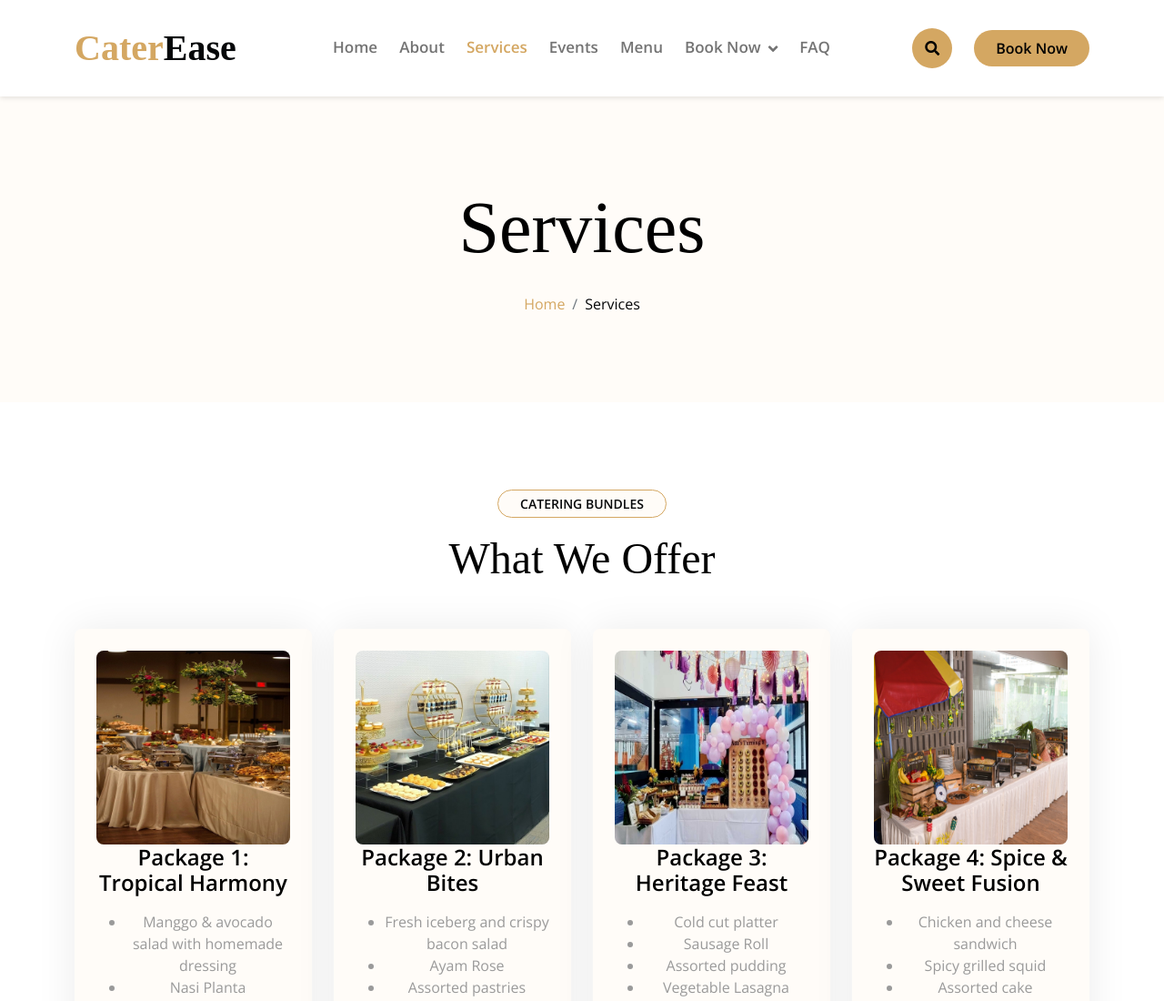
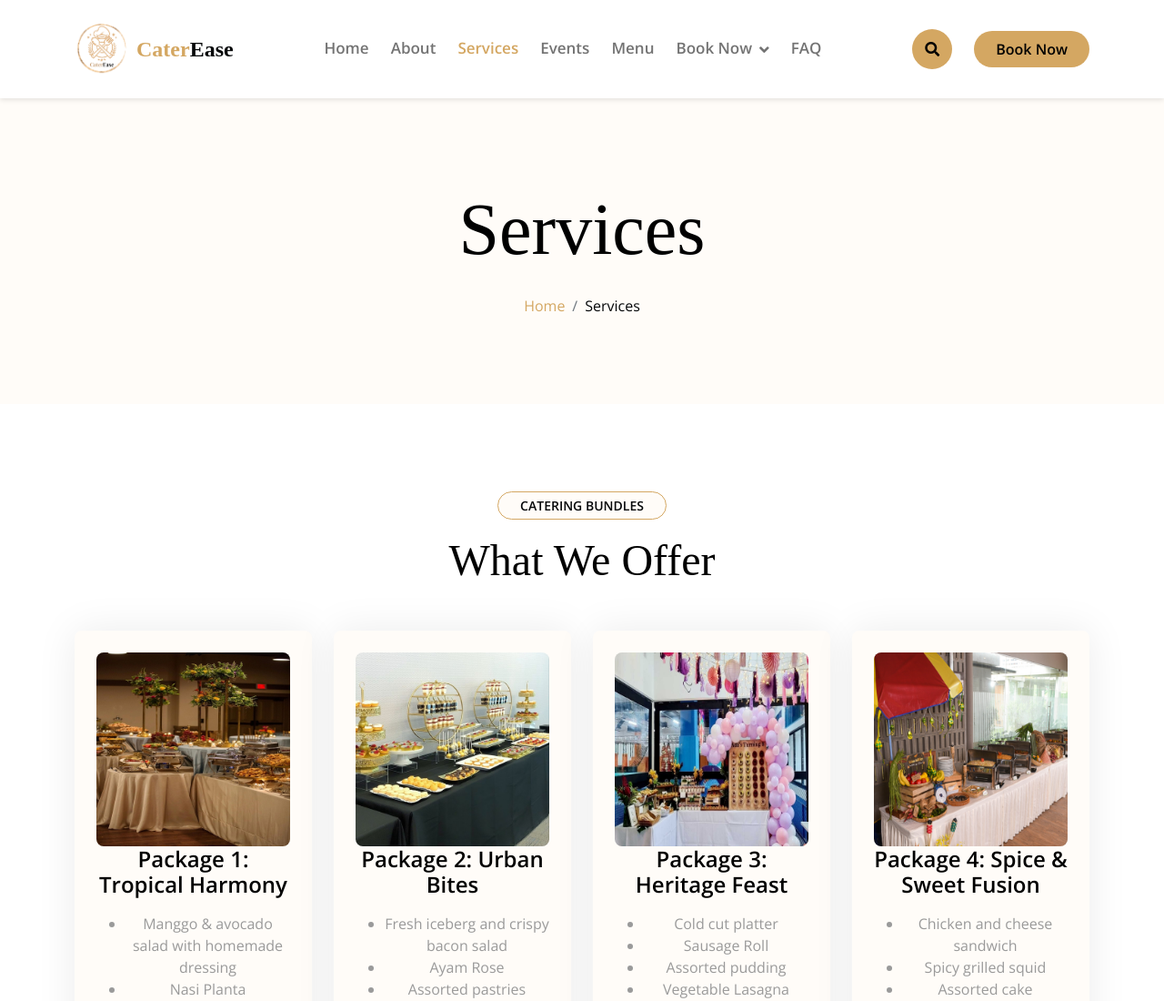
Before and after one commit to NaimNajmios/CaterEaseServ, a plain HTML site: page service.html in a window 1280 px wide. Shown: the top 1100 px of the page at 91% size. Drawn offline with nearby package versions, Linux system fonts and the light colour scheme.

Commit message:
Added logo to each page and navbar

```diff
--- a/css/style.css
+++ b/css/style.css
@@ -166,6 +166,48 @@ h6,
 
 /*** Navbar End ***/
 
+/* Logo */
+/* Custom CSS for Logo */
+.navbar-logo {
+  text-decoration: none;
+  /* Remove underline from the logo link */
+  transition: transform 0.3s ease;
+  /* Add smooth transition for hover effect */
+}
+
+.navbar-logo:hover {
+  transform: scale(1.05);
+  /* Slightly scale up the logo on hover */
+}
+
+.logo-img {
+  width: 60px;
+  /* Set logo image width */
+  height: 60px;
+  /* Set logo image height */
+  transition: transform 0.3s ease;
+  /* Add hover effect to the logo image */
+}
+
+.navbar-logo:hover .logo-img {
+  transform: rotate(10deg);
+  /* Rotate the logo image on hover */
+}
+
+.logo-text {
+  font-size: 1.5rem;
+  /* Adjust logo text size */
+  transition: color 0.3s ease;
+  /* Add hover effect to the logo text */
+}
+
+.navbar-logo:hover .logo-text {
+  color: #ff6347;
+  /* Change text color on hover (e.g., to a coral color) */
+}
+
+/* End Logo */
+
 /*** Events Start ***/
 .event .tab-class .nav-item a.active {
   background: var(--bs-primary) !important;
@@ -267,7 +309,7 @@ h6,
 }
 
 .service-item:hover .service-content-icon li {
-  color: var(--bs-dark);
+  color: #313638;
 }
 
 
--- a/service.html
+++ b/service.html
@@ -45,8 +45,10 @@
   <div class="container-fluid nav-bar">
     <div class="container">
       <nav class="navbar navbar-light navbar-expand-lg py-4">
-        <a href="index.html" class="navbar-brand">
-          <h1 class="text-primary fw-bold mb-0">
+        <!-- Logo with Image and Text -->
+        <a href="index.html" class="navbar-logo d-flex align-items-center">
+          <img src="img/logo/catereaselogo.png" alt="CaterEase Logo" class="logo-img me-2">
+          <h1 class="logo-text text-primary fw-bold mb-0">
             Cater<span class="text-dark">Ease</span>
           </h1>
         </a>
```
Also changed, not shown: about.html (+4 -2 lines), book.html (+4 -2 lines), contact.html (+4 -2 lines), event.html (+4 -2 lines), faq.html (+15 -5 lines), index.html (+11 -6 lines), menu.html (+4 -2 lines).
